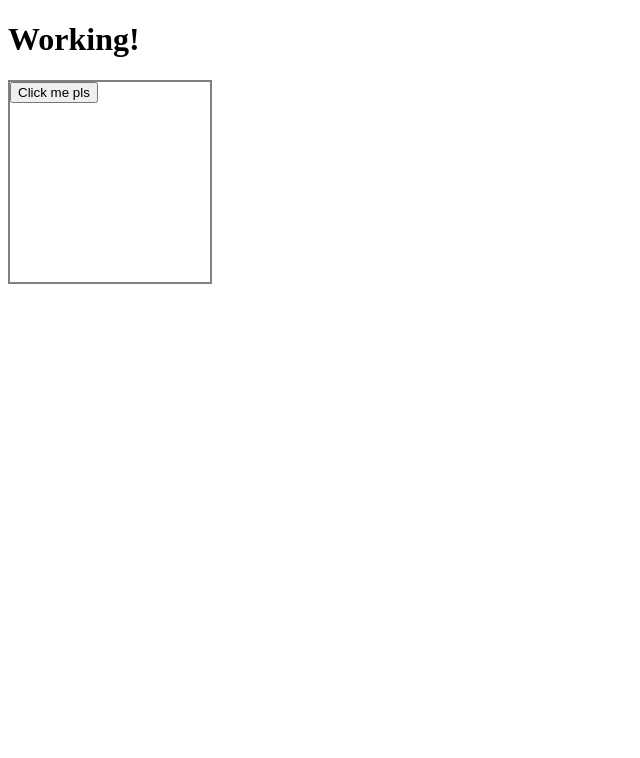
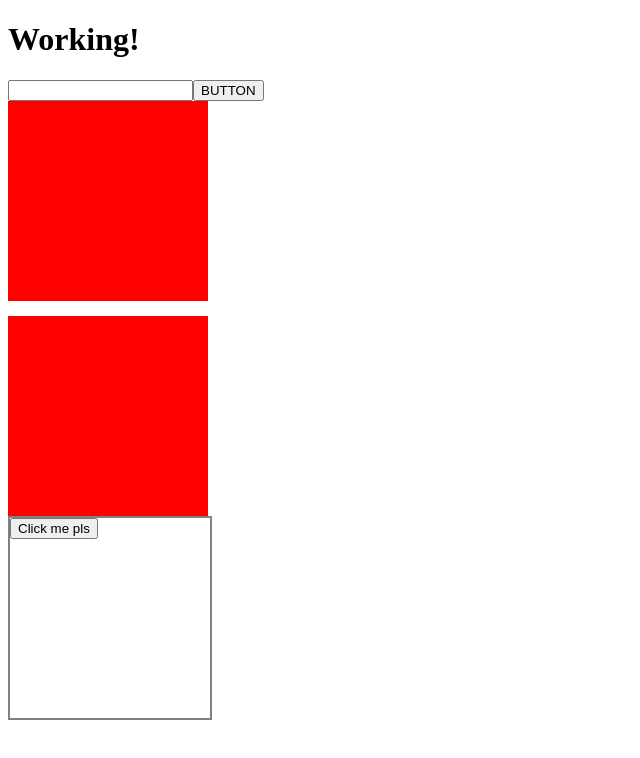
Before and after one commit to dastan0017/react_typescript, a React (Create React App) app: page / in a window 1280 px wide. Shown: the top 758 px of the page, without its empty margins (0-640 px from the left). Built offline with nearby package versions, Linux system fonts and the light colour scheme; no server answers.

Commit message:
Typing events: MouseEvents, DragEvents, ChangeEvents

```diff
--- a/src/App.tsx
+++ b/src/App.tsx
@@ -1,6 +1,7 @@
 import axios from 'axios';
 import React, { useEffect, useState } from 'react';
 import Card, { CardVariant } from './components/Card';
+import EventsExample from './components/EventsExample';
 import List from './components/List';
 import TodoItem from './components/TodoItem';
 import UserItem from './components/UserItem';
@@ -37,6 +38,7 @@ function App() {
   return (
     <div className="App">
       <h1>Working!</h1>
+      <EventsExample />
       <Card width='200px' height='200px' variant={CardVariant.outlined} onClick={() => console.log("Click")}>
         <button>Click me pls</button>
       </Card>
--- /dev/null
+++ b/src/components/EventsExample.tsx
@@ -0,0 +1,49 @@
+import React, { FC, useState } from 'react'
+
+const EventsExample: FC = () => {
+    const [value, setValue] = useState<string>("")
+    const [isDrag, setIsDrag] = useState<boolean>(false);
+
+    const changeHandler = (e: React.ChangeEvent<HTMLInputElement>) => {
+        setValue(e.target.value)
+    }
+
+    const clickHandler = (e: React.MouseEvent<HTMLButtonElement>) => {
+        console.log(value)
+    }
+
+    const dragHandler = (e: React.DragEvent<HTMLDivElement>) => {
+        console.log("DRAGGING")
+    }
+
+    const handleDragOver = (e: React.DragEvent<HTMLDivElement>) => {
+        e.preventDefault();
+        setIsDrag(true);
+    }
+
+    const handleDragLeave = (e: React.DragEvent<HTMLDivElement>) => {
+        e.preventDefault();
+        setIsDrag(false);
+    }
+
+    const dropHandler = (e: React.DragEvent<HTMLDivElement>) => {
+        e.preventDefault();
+        setIsDrag(true);
+        console.log("Dropped")
+    }
+
+    return (
+        <div>
+            <input type="text" value={value} onChange={changeHandler} />
+            <button onClick={clickHandler}>BUTTON</button>
+            <div onDrag={dragHandler} draggable style={{ width: 200, height: 200, background: 'red' }}></div>
+            <div
+                onDrop={dropHandler}
+                onDragLeave={handleDragLeave}
+                onDragOver={handleDragOver}
+                style={{ width: 200, height: 200, background: isDrag ? 'blue' : 'red', marginTop: 15 }}></div>
+        </div>
+    )
+}
+
+export default EventsExample
```
